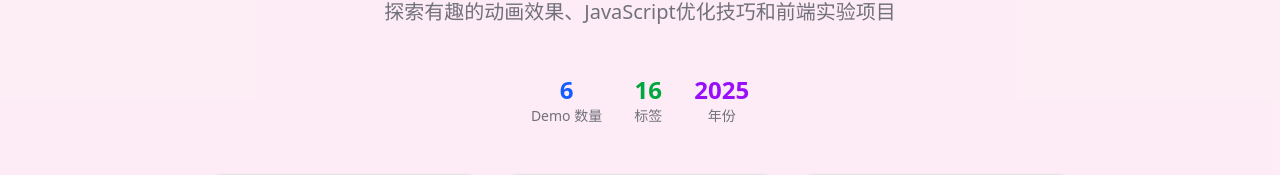
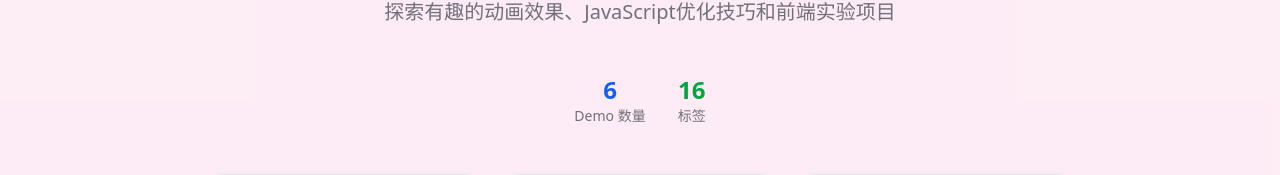
Before and after one commit to BacklightingCody/blog_new, a Next.js app: page /demo in a window 1280 px wide. Shown: the part 154-329 px from the top of the page. Built offline with nearby package versions, Linux system fonts and the light colour scheme.

Commit message:
fix: Style changed to theme color

```diff
--- a/src/app/demo/page.tsx
+++ b/src/app/demo/page.tsx
@@ -28,10 +28,6 @@ export default function DemoPage() {
           </div>
           <div className="text-sm text-muted-foreground">标签</div>
         </div>
-        <div className="text-center">
-          <div className="text-2xl font-bold text-purple-600">{new Date().getFullYear()}</div>
-          <div className="text-sm text-muted-foreground">年份</div>
-        </div>
       </div>
 
       {/* Demo Grid */}
--- a/src/components/features/card/card-content.tsx
+++ b/src/components/features/card/card-content.tsx
@@ -16,7 +16,7 @@ export function CustomCardContent({ title, description, date, tags }: CustomCard
     <>
       <CardHeader className="pb-3">
         <div className="flex items-start justify-between gap-2">
-          <CardTitle className="text-lg font-semibold leading-tight group-hover:text-blue-600 transition-colors">
+          <CardTitle className="text-lg font-semibold leading-tight group-hover:text-theme-secondary transition-colors">
             {title}
           </CardTitle>
           <div className="flex items-center gap-1 text-xs text-muted-foreground shrink-0">
@@ -39,7 +39,7 @@ export function CustomCardContent({ title, description, date, tags }: CustomCard
             <Badge
               key={tag}
               variant="secondary"
-              className="text-xs px-2 py-0.5 bg-gray-100 hover:bg-gray-200 transition-colors"
+              className="text-xs px-2 py-0.5 bg-theme-primary/10 hover:bg-theme-accent transition-colors"
             >
               {tag}
             </Badge>
```
